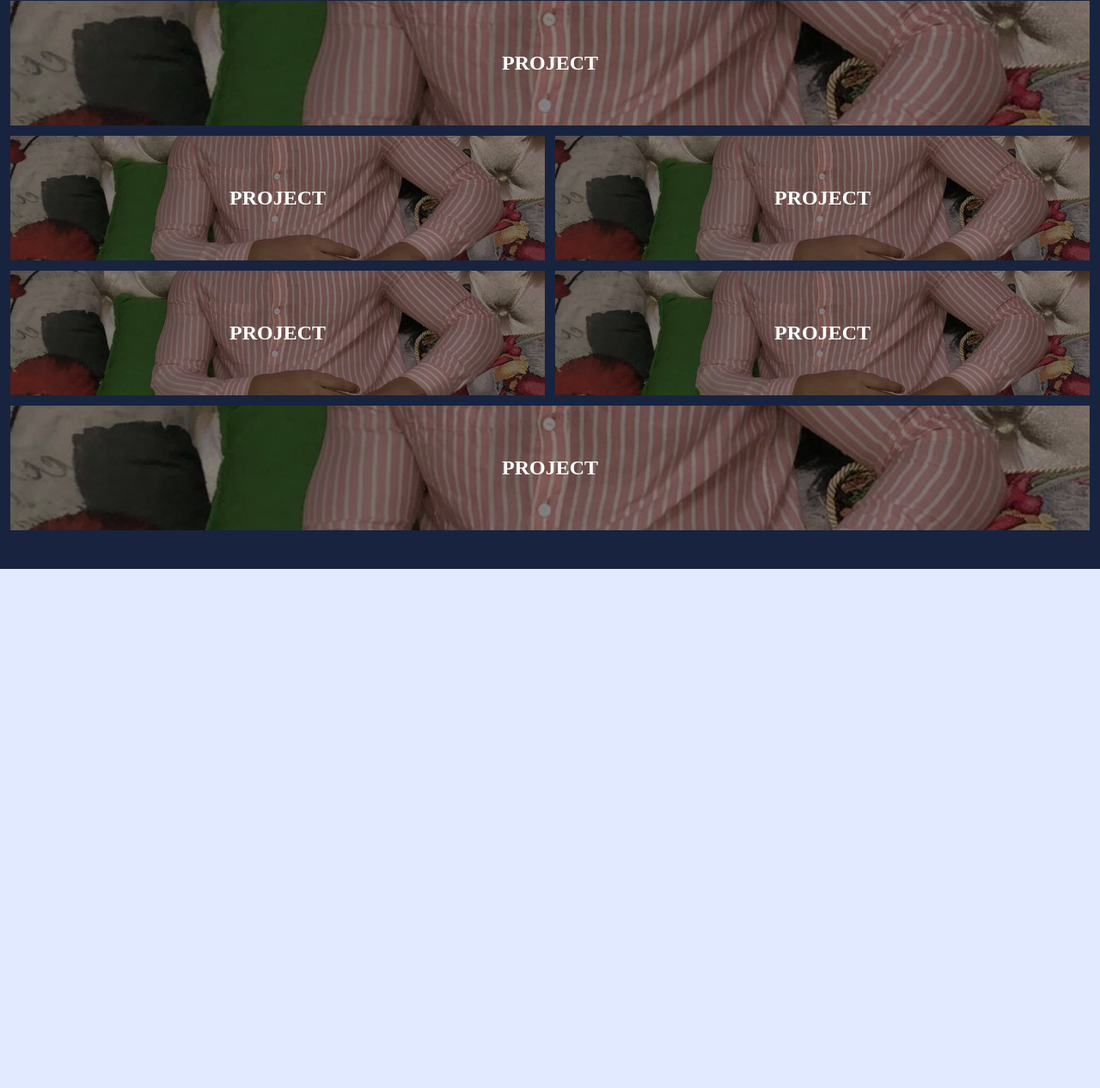
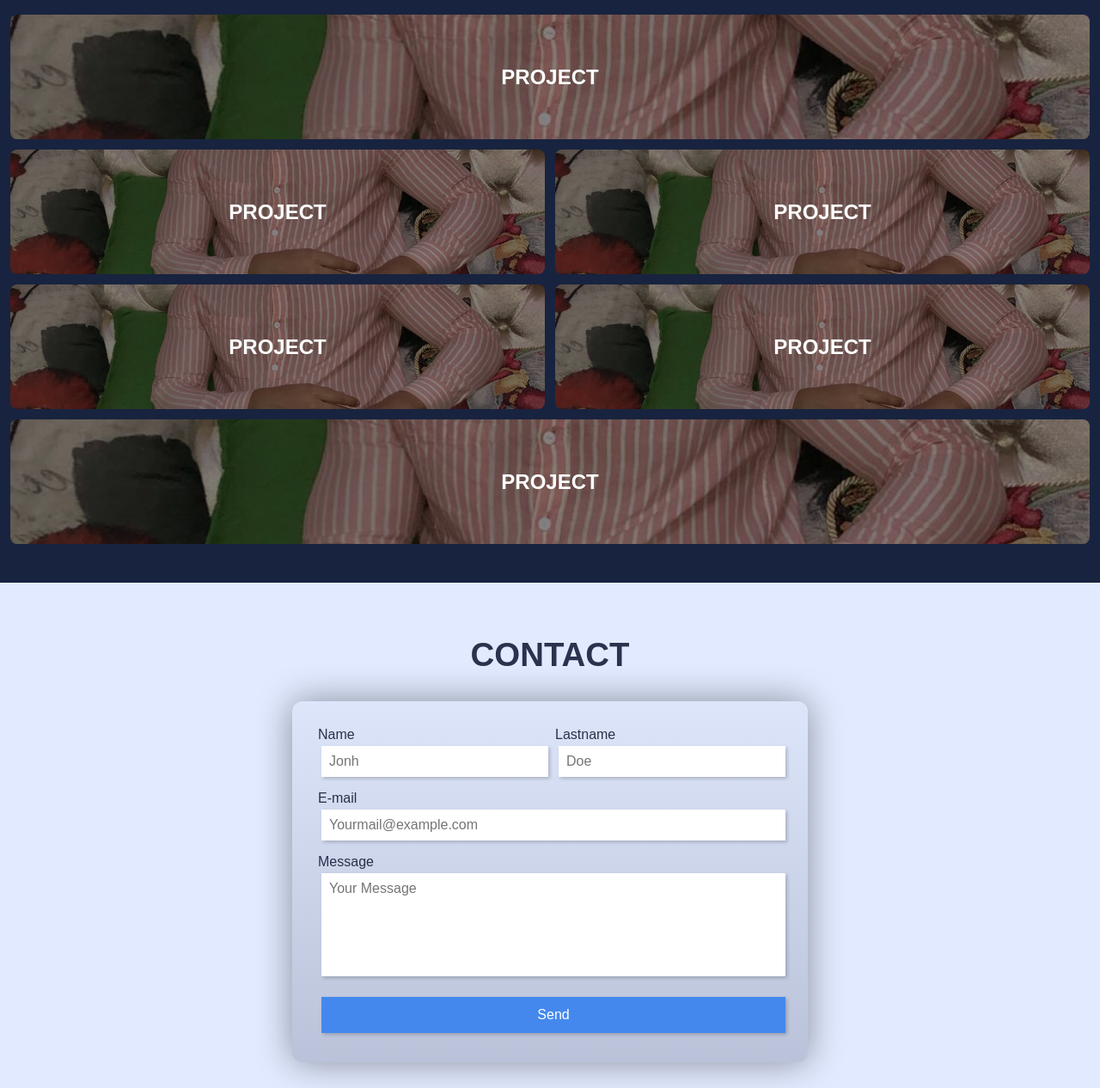
Before and after one commit to WanderJ08/Web-page-mobile-first, a plain HTML site: page index.html in a window 1280 px wide. Shown: the part 895-2161 px from the top of the page at 86% size. Before the commit the page ends 1557 px from the top, so only its background shows below. Drawn offline with Linux system fonts and the light colour scheme.

Commit message:
feat:contact section added

```diff
--- a/index.html
+++ b/index.html
@@ -15,14 +15,14 @@
         </div>
         <nav class="header__nav">
             <ul class="header__nav-list">
-                <li class="header__nav-item"><a href="#">About</a></li>
-                <li class="header__nav-item"><a href="#">Portfolio</a></li>
-                <li class="header__nav-item"><a href="#">Contact</a></li>
+                <li class="header__nav-item"><a href="#profile">About</a></li>
+                <li class="header__nav-item"><a href="#portfolio">Portfolio</a></li>
+                <li class="header__nav-item"><a href="#contact">Contact</a></li>
             </ul>
         </nav>
 
     </header>
-    <main class="profile">
+    <main class="profile" id="profile">
         <div class="profile__wrapper">
             <div class="profile__img-container">
                 <img src="imageWEB.jpg" class="profile__img">
@@ -73,7 +73,7 @@
             </div>
         </div>
     </main>
-    <section class="portfolio">
+    <section class="portfolio" id="portfolio">
         <h2 class="portfolio__title">PORTFOLIO SECTION</h2>
         <div class="portfolio__project-container">
             <div class="portfolio__project">
@@ -96,6 +96,35 @@
             </div>
         </div>
     </section>
+    <section class="form" id="contact">
+        <h2 class="form__title">CONTACT</h2>
+        <form class="form__form">
+            <div class="form__input-container">
+                <label>Name
+                    <input type="text" placeholder="Jonh">
+                </label>
+            </div>
+            <div class="form__input-container">
+                <label>Lastname
+                    <input type="text" placeholder="Doe">
+                </label>
+            </div>
+            <div class="form__input-container">
+                <label>E-mail
+                    <input type="email" placeholder="Yourmail@example.com">
+                </label>
+            </div>
+            <div class="form__input-container">
+                <label>Message
+                    <textarea placeholder="Your Message"></textarea>
+                </label>
+            </div>
+            <div class="form__input-container">
+                <input type="submit" value="Send" >
+            </div>
+        </form>
+    </section>
+
 
 </body>
 </html>
--- a/styles.css
+++ b/styles.css
@@ -1,9 +1,10 @@
 *{
     box-sizing: border-box;
+    scroll-behavior: smooth;
 }
 
 body{
-    font-family: 'monserrat';
+    font-family: sans-serif;
     background-color: #e2eaff;
     color: #101532dd;
 }
@@ -26,6 +27,7 @@ body,div,ul,nav,header,footer,a,li,label {
     z-index: 10;
     text-align: center;
     font-size: 20px;
+    padding: 8px;
 }
 .header__open-nav-button {
     color: #48e;
@@ -279,6 +281,7 @@ h1 {
     background-size: cover;
     display: grid;
     place-content: center;
+    border-radius: 8px;
 }
 
 .portfolio__project:hover {
@@ -327,3 +330,92 @@ h1 {
 }
 
 /* PORTFOLIO ENDS */
+
+
+
+
+/* CONTACT SECTION */
+
+.form{
+    min-height: 60vh;
+    display: flex;
+    flex-direction: column;
+    justify-content: center;
+    align-items: center;
+    padding: 30px 0;
+    container-name: form;
+    container-type: inline-size;
+
+}
+
+
+.form__form{
+    padding: 12px;
+    max-width: 600px;
+    width: 100%;
+    display: grid;
+}
+
+.form__input-container :is(input, textarea){
+    width: 100%;
+    padding: 9px;
+    font-size: 16px;
+    margin: 4px;
+    border: none;
+    box-shadow: 2px 2px 4px #0003;
+}
+
+
+.form__input-container textarea{
+    resize: none;
+    min-height: 120px;
+    font-family: inherit;
+}
+
+.form__input-container input[type="submit"]{
+    padding: 12px;
+    background-color: #48e;
+    color: #fff;
+}
+
+.form h2{
+    font-size: 2.4rem;
+}
+
+/* CONTACT QUERIES*/
+
+@container form (min-width: 56.25rem){
+
+    .form__form {
+        grid-template-columns: 1fr 1fr;
+        grid-template-areas:
+        "name lastname"
+        "email email"
+        "message message"
+        "button button"
+        ;
+        gap: 12px;
+        background-image: linear-gradient(#18233f06,#18233f33);
+        padding: 30px;
+        border-radius: 12px;
+        box-shadow: 0px 0px 40px #0006;
+    }
+
+    .form__input-container:first-child {
+        grid-area: name;
+    }
+    .form__input-container:nth-child(2) {
+        grid-area: lastname;
+    }
+    .form__input-container:nth-child(3) {
+        grid-area: email;
+    }
+    .form__input-container:nth-child(4) {
+        grid-area: message;
+    }
+    .form__input-container:nth-child(5) {
+        grid-area: button;
+    }
+}
+
+/* CONTACT ENDS */
```
Also changed, not shown: 1 other file.
